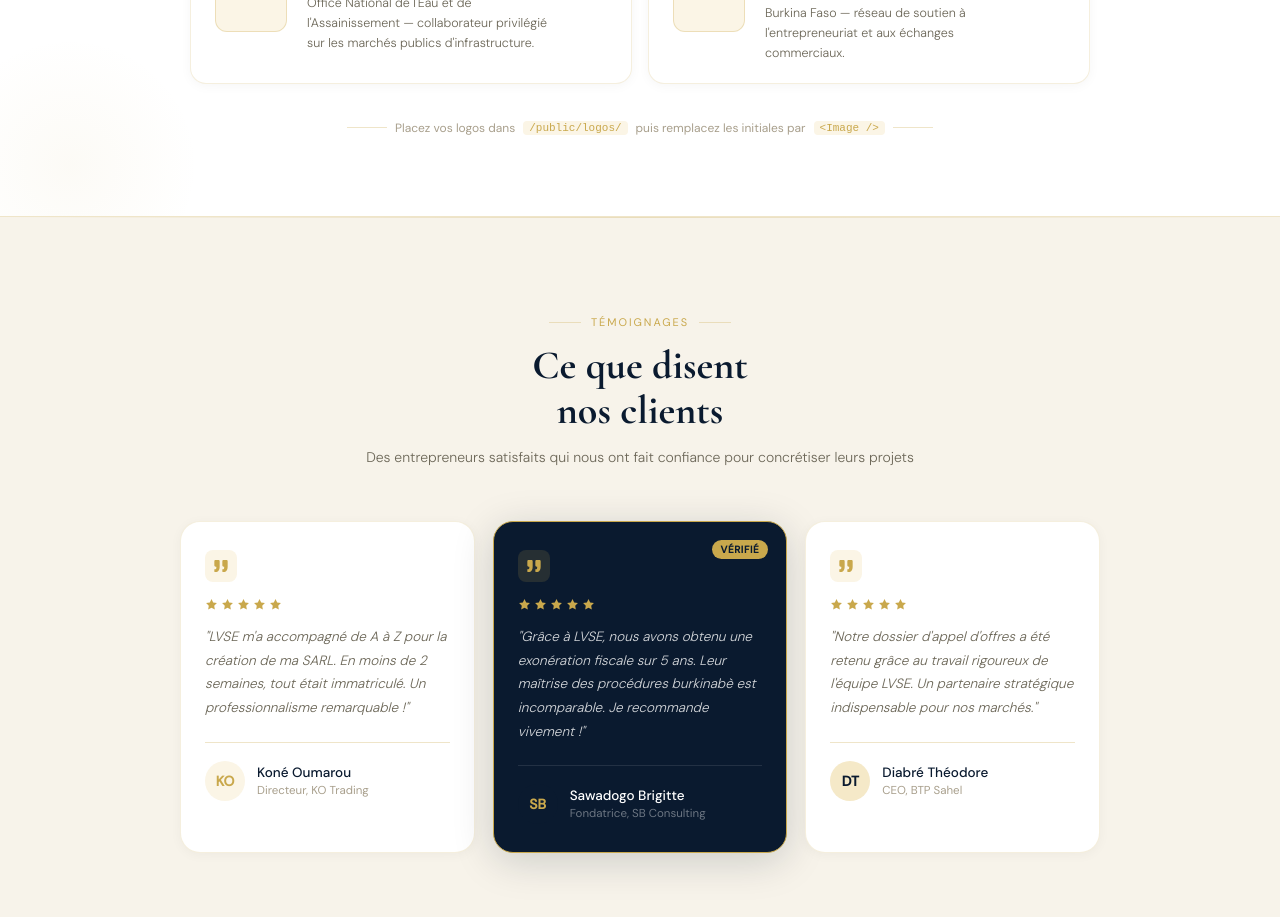
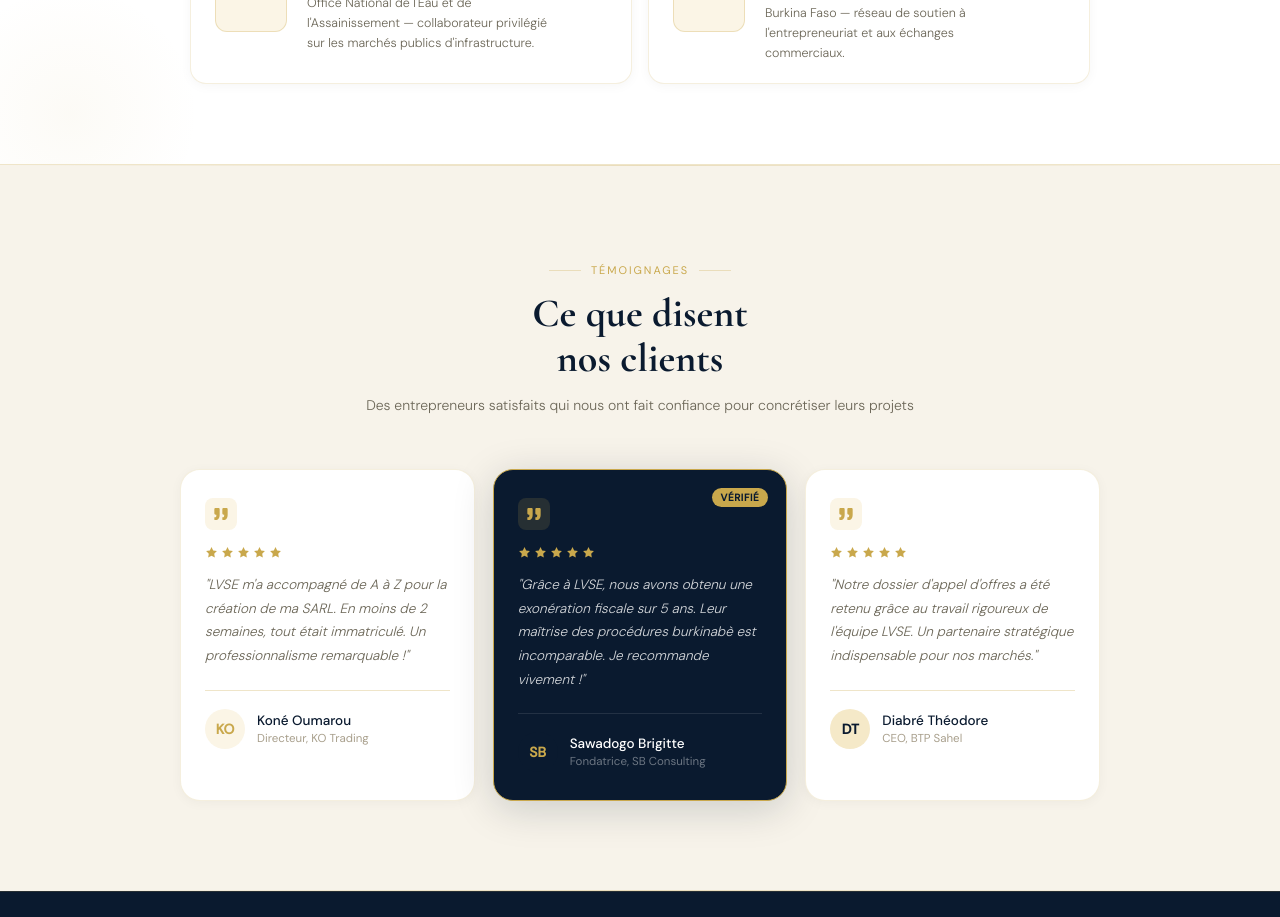
Before and after one commit to Cheickigit/lvse-creation, a Next.js app: page / in a window 1280 px wide. Shown: the part 2600-3517 px from the top of the page. Built offline with nearby package versions, Linux system fonts and the light colour scheme.

Commit message:
Remove integration note from Partners component
Removed integration note and associated styles from Partners component.

```diff
--- a/components/Partners.tsx
+++ b/components/Partners.tsx
@@ -1,4 +1,3 @@
-import Image from 'next/image';
 import { ExternalLink } from 'lucide-react';
 
 const partners = [
@@ -287,47 +286,6 @@ export default function Partners() {
             </div>
           ))}
         </div>
-
-        {/* Integration note */}
-        <p
-          style={{
-            textAlign: 'center',
-            marginTop: '36px',
-            fontSize: '12px',
-            color: 'var(--text-dim)',
-            display: 'flex',
-            alignItems: 'center',
-            justifyContent: 'center',
-            gap: '8px',
-          }}
-        >
-          <span style={{ width: '40px', height: '1px', background: 'var(--gold-border)', display: 'block' }} />
-          Placez vos logos dans{' '}
-          <code
-            style={{
-              background: 'var(--gold-light)',
-              color: 'var(--gold)',
-              padding: '1px 6px',
-              borderRadius: '4px',
-              fontSize: '11px',
-            }}
-          >
-            /public/logos/
-          </code>{' '}
-          puis remplacez les initiales par{' '}
-          <code
-            style={{
-              background: 'var(--gold-light)',
-              color: 'var(--gold)',
-              padding: '1px 6px',
-              borderRadius: '4px',
-              fontSize: '11px',
-            }}
-          >
-            &lt;Image /&gt;
-          </code>
-          <span style={{ width: '40px', height: '1px', background: 'var(--gold-border)', display: 'block' }} />
-        </p>
       </div>
 
       <style jsx>{`
```
